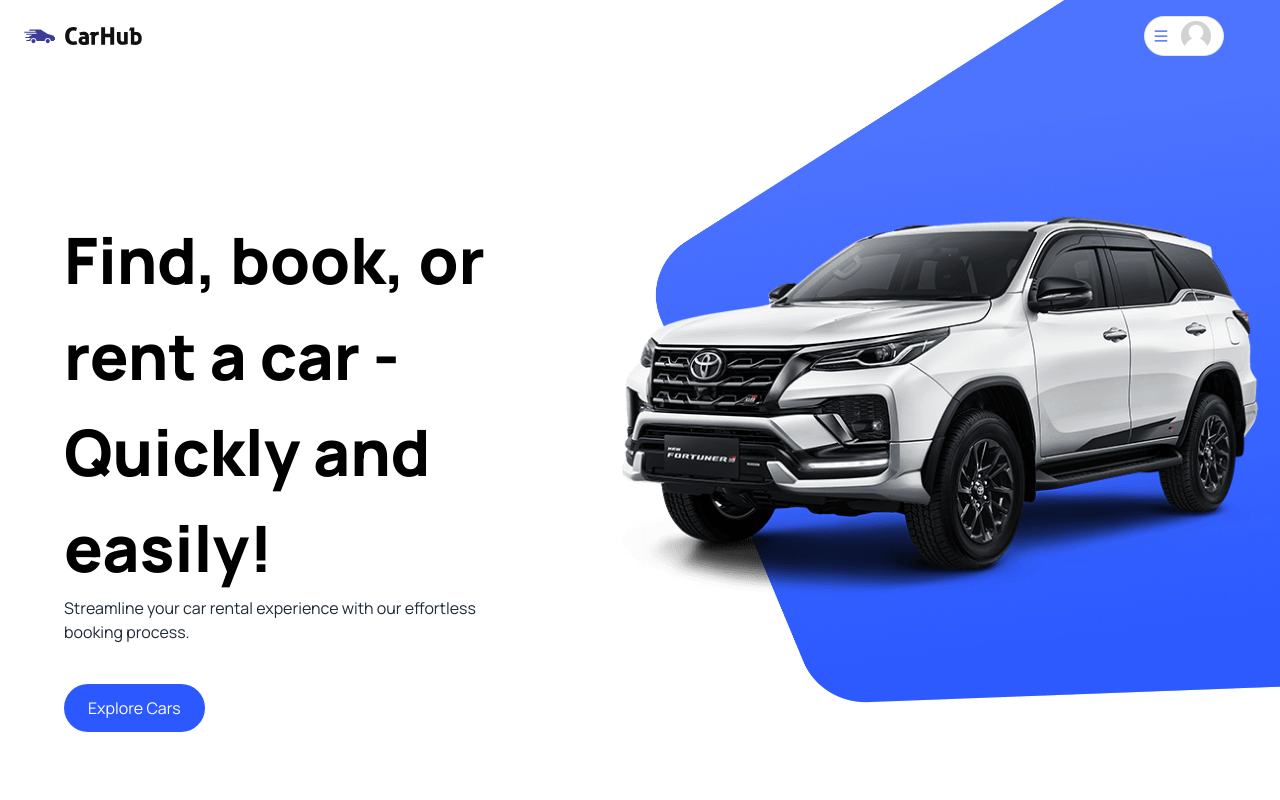
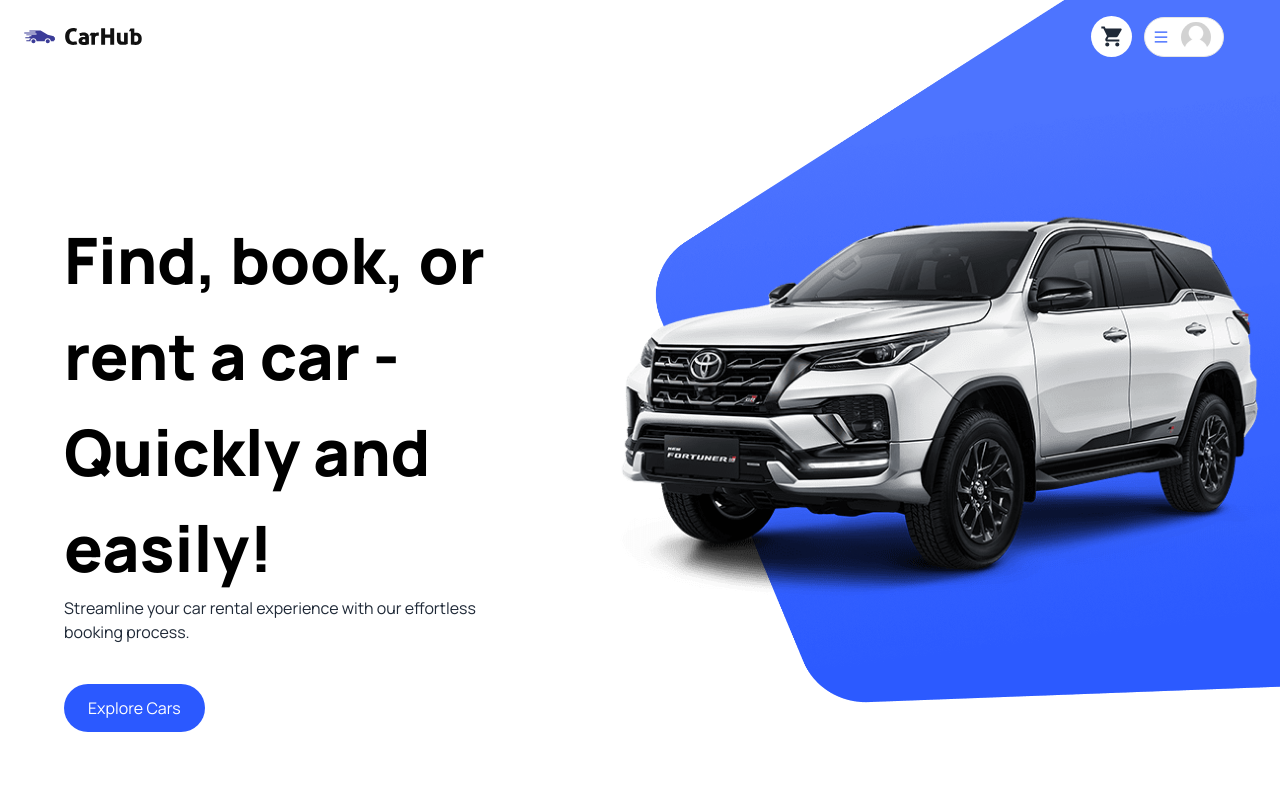
Before and after one commit to AnshPatel15/car-pro, a Next.js app: page / in a window 1280 px wide. Shown: the top 800 px of the page. Built offline with nearby package versions, Linux system fonts and the light colour scheme; no server answers.

Commit message:
vercel push

```diff
--- /dev/null
+++ b/app/cartPage/page.tsx
@@ -0,0 +1,13 @@
+import React from "react";
+import Link from "next/link";
+import Image from "next/image";
+
+const CartPage = () => {
+  return (
+    <main className="box-border max-w-7xl mx-auto p-8">
+      <div className=" w-full md:py-20">This is Cart</div>
+    </main>
+  );
+};
+
+export default CartPage;
--- a/components/Navbar/Navbar.tsx
+++ b/components/Navbar/Navbar.tsx
@@ -2,15 +2,17 @@
 import Link from "next/link";
 import Image from "next/image";
 import { User } from "@prisma/client";
-
+import { IoMdCart } from "react-icons/io";
 import UserMenu from "./UserMenu";
 import React, { useEffect, useState } from "react";
+import { useRouter } from "next/navigation";
 
 interface NavbarProps {
   currentUser?: User | null;
 }
 
 const Navbar: React.FC<NavbarProps> = ({ currentUser }) => {
+  const router = useRouter();
   return (
     <header className={`w-full absolute z-10 transition-all duration-300 `}>
       <div>
@@ -26,7 +28,15 @@
               />
             </Link>
 
-            <div>
+            <div className="flex justify-between items-center">
+              <button
+                className=" rounded-3xl bg-white mr-3"
+                onClick={() => {
+                  router.push("/cartPage");
+                }}
+              >
+                <IoMdCart size={25} className=" m-2" />
+              </button>
               <UserMenu currentUser={currentUser} />
             </div>
           </div>
--- a/components/ShowMore.tsx
+++ b/components/ShowMore.tsx
@@ -20,6 +20,7 @@
           btnType="button"
           containerStyles="bg-primary-blue rounded-full text-white"
           handleClick={handleNavigation}
+          onClick={() => {}}
         />
       )}
     </div>
--- a/components/carListing/ImageDiv.tsx
+++ b/components/carListing/ImageDiv.tsx
@@ -77,7 +77,11 @@
 
   const [activeImage, setActiveImage] = useState(images.img1);
 
-  const addCartButton = useCallback(() => {
+  const addCartButton = () => {
+    router.push("/cartPage");
+  };
+
+  const reserveButton = useCallback(() => {
     if (!currentUser) {
       return loginModal.onOpen();
     }
--- a/components/modals/registerModal.tsx
+++ b/components/modals/registerModal.tsx
@@ -130,3 +130,5 @@
 };
 
 export default RegisterModal;
+
+// TODO
--- a/package.json
+++ b/package.json
@@ -4,7 +4,7 @@
   "private": true,
   "scripts": {
     "dev": "next dev",
-    "build": "next build",
+    "build": "next build && prisma generate",
     "start": "next start",
     "lint": "next lint"
   },
```
Also changed, not shown: vercel.json (added), 2 other files (tests, documents, lock files or other folders).
